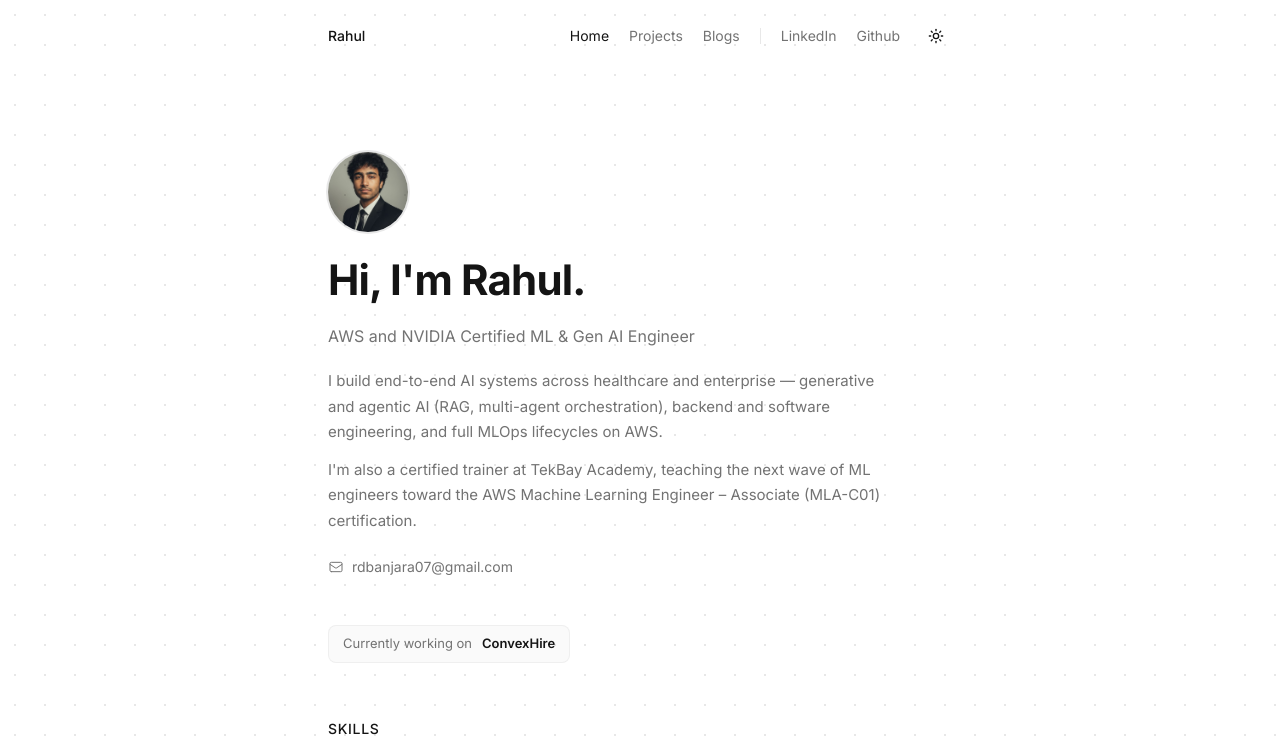
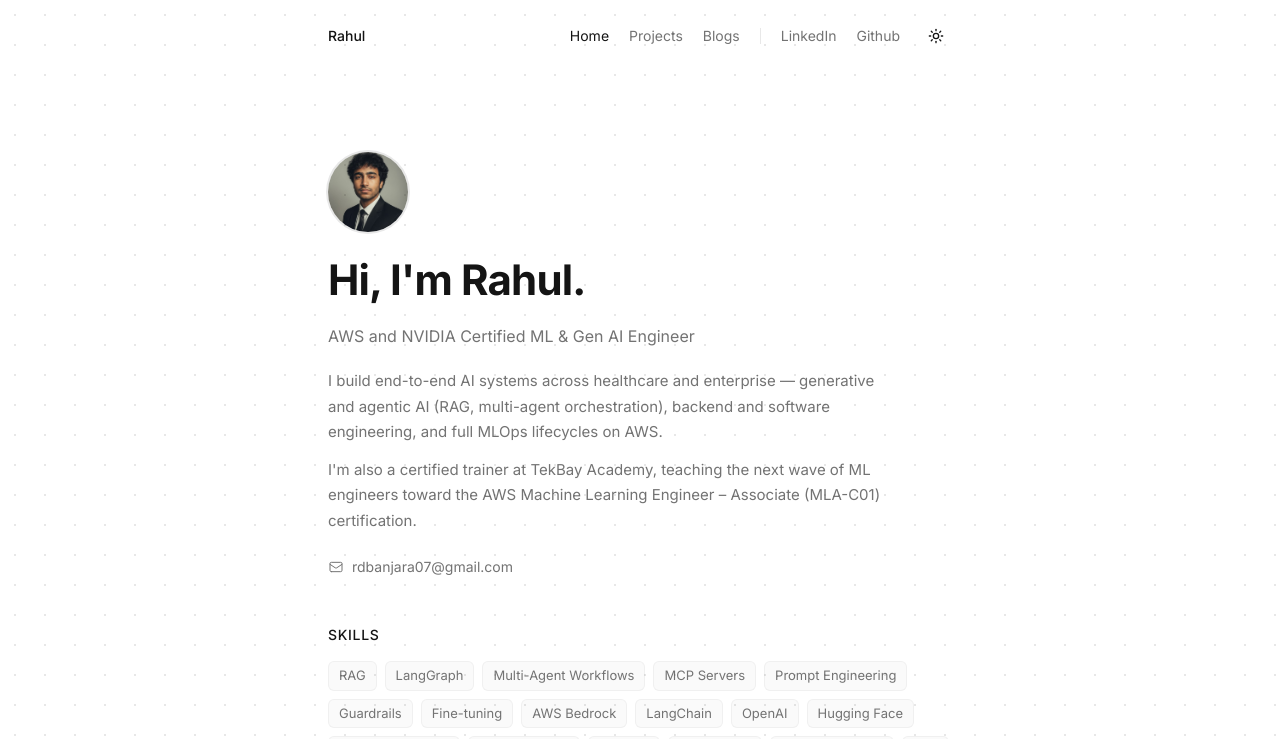
Before and after one commit to devrahulbanjara/portfolio-website, a Next.js app: page / in a window 1280 px wide. Shown: the top 739 px of the page. Built offline with nearby package versions, Linux system fonts and the light colour scheme; no server answers.

Commit message:
remove 'Currently working on' badge from homepage

```diff
--- a/src/app/page.tsx
+++ b/src/app/page.tsx
@@ -66,17 +66,6 @@ export default function Home() {
                                 {personalInfo.email}
                             </a>
                         </div>
-                    </div>
-                </div>
-
-                <div className="mb-14">
-                    <div className="inline-flex items-center gap-2.5 px-3.5 py-2 rounded-lg bg-muted/50 dark:bg-muted/40 border border-border/60">
-                        <span className="text-[13px] text-muted-foreground">
-                            Currently working on
-                        </span>
-                        <span className="text-[13px] font-semibold text-foreground">
-                            {personalInfo.currentWork}
-                        </span>
                     </div>
                 </div>
 
--- a/src/data/portfolio-data.ts
+++ b/src/data/portfolio-data.ts
@@ -5,7 +5,6 @@ export const personalInfo = {
         "I build end-to-end AI systems across healthcare and enterprise — generative and agentic AI (RAG, multi-agent orchestration), backend and software engineering, and full MLOps lifecycles on AWS.",
         "I'm also a certified trainer at TekBay Academy, teaching the next wave of ML engineers toward the AWS Machine Learning Engineer – Associate (MLA-C01) certification.",
     ],
-    currentWork: "ConvexHire",
     profileImage: "/my_pic.jpg",
     email: "rdbanjara07@gmail.com",
     phone: "+977-9866121812",
```
